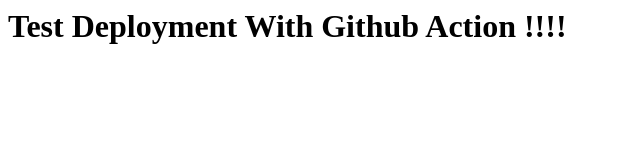
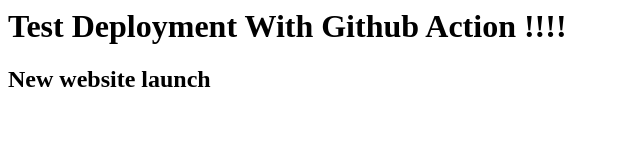
Before and after one commit to Moiz-Ali-Moomin/argocd-website-deployment, a plain HTML site: page app/index.html in a window 1280 px wide. Shown: the whole page, without its empty margins (0-640 px from the left). Drawn offline with Linux system fonts and the light colour scheme.

Commit message:
Website Update

```diff
--- a/app/index.html
+++ b/app/index.html
@@ -1 +1,2 @@
 <h1>Test Deployment With Github Action !!!!</h1>
+<h2>New website launch</h2>
```
